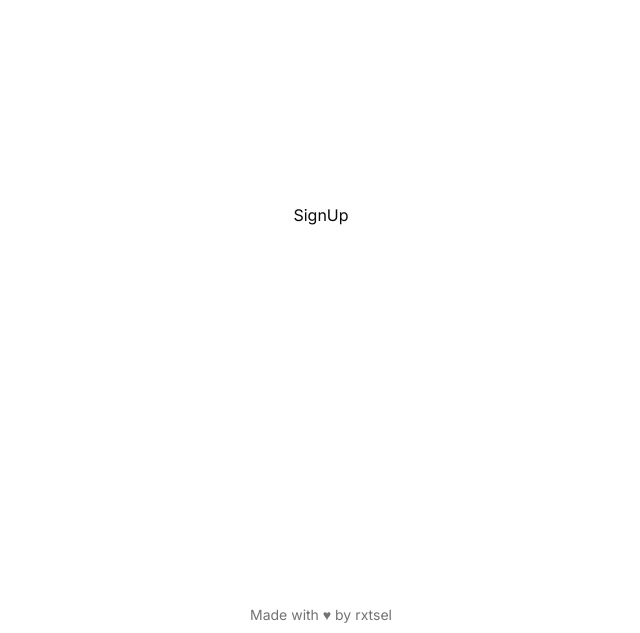
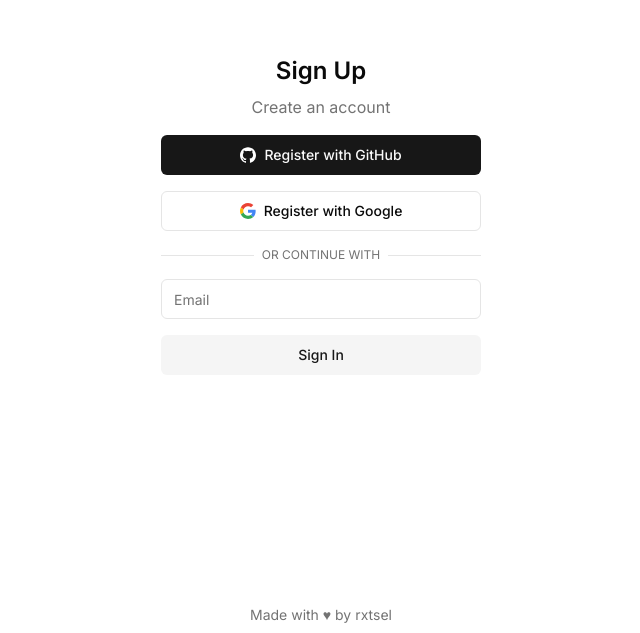
Before and after one commit to rxtsel/tech-craft-cv, a Next.js app: page /auth/signup in a window 1280 px wide. Shown: the part 167-800 px from the top of the page, without its empty margins (319-959 px from the left). Built offline with nearby package versions, Linux system fonts and the light colour scheme.

Commit message:
feat: add sign up page

```diff
--- /dev/null
+++ b/src/app/(views)/auth/signup/_components/login-form.tsx
@@ -0,0 +1,45 @@
+"use client";
+
+import { Button, FormField } from "@/components";
+import { LoginScheme, LoginFormData } from "@/schemes";
+import { zodResolver } from "@hookform/resolvers/zod";
+import { Loader2 } from "lucide-react";
+import { useForm } from "react-hook-form";
+
+export const LoginForm = () => {
+  const {
+    register,
+    handleSubmit,
+    formState: { errors, isSubmitting }
+  } = useForm<LoginFormData>({
+    resolver: zodResolver(LoginScheme)
+  });
+
+  const onSubmit = async (data: LoginFormData) => {
+    console.log("SUCCESS", data);
+  };
+
+  return (
+    <form className="space-y-4" onSubmit={handleSubmit(onSubmit)}>
+      <FormField
+        type="email"
+        name="email"
+        placeholder="Email"
+        register={register}
+        error={errors.email}
+      />
+      <Button
+        disabled={isSubmitting}
+        type="submit"
+        className="w-full"
+        variant="secondary"
+      >
+        {isSubmitting ? (
+          <Loader2 className="mr-2 h-4 w-4 animate-spin" />
+        ) : (
+          "Sign In"
+        )}
+      </Button>
+    </form>
+  );
+};
--- a/src/app/(views)/auth/signup/page.tsx
+++ b/src/app/(views)/auth/signup/page.tsx
@@ -1,7 +1,38 @@
-import React from "react";
+import { Button, Icons } from "@/components";
+import { LoginForm } from "./_components/login-form";
 
 const SignUp = () => {
-  return <div>SignUp</div>;
+  return (
+    <section className="mx-auto flex w-full max-w-xs flex-col gap-4">
+      <header className="space-y-2 text-center">
+        <h1 className="text-2xl font-semibold ">Sign Up</h1>
+        <p className="text-muted-foreground">Create an account</p>
+      </header>
+
+      <div className="space-y-4">
+        <Button className="w-full">
+          <Icons.gh className="mr-2 h-4 w-4 fill-white" /> Register with GitHub
+        </Button>
+
+        <Button className="w-full" variant="outline">
+          <Icons.google className="mr-2 h-4 w-4" /> Register with Google
+        </Button>
+
+        <div className="relative">
+          <div className="absolute inset-0 flex items-center">
+            <span className="w-full border-t"></span>
+          </div>
+          <div className="relative flex justify-center text-xs uppercase">
+            <span className="bg-background px-2 text-muted-foreground">
+              or continue with
+            </span>
+          </div>
+        </div>
+      </div>
+
+      <LoginForm />
+    </section>
+  );
 };
 
 export default SignUp;
```
